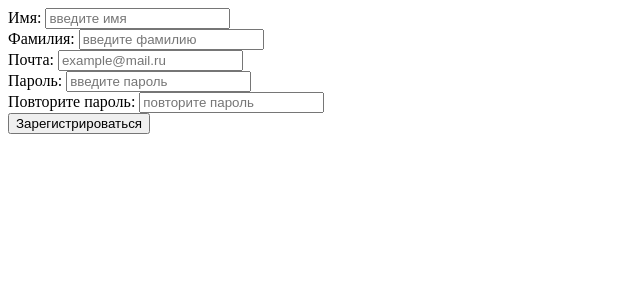
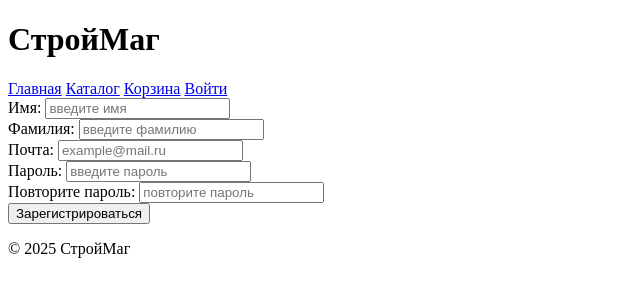
Before and after one commit to darya-sheb/OnlineBuildingMaterialsStore, a Python web app: template web/templates/auth/register.html in a window 1280 px wide. Shown: the top 300 px of the page, without its empty margins (0-640 px from the left). Run offline with Jinja, Linux system fonts and the light colour scheme; the template is opened without the code that fills it, so the values that code supplies are empty.

Commit message:
add header and footer (block 2)

```diff
--- a/web/templates/auth/register.html
+++ b/web/templates/auth/register.html
@@ -6,7 +6,17 @@
     <title>Регистрация в СтройМаг</title>
 </head>
 <body>
-    <form class="форма">
+    <div class="header">
+        <h1>СтройМаг</h1>
+        <nav>
+            <a href="/">Главная</a>
+            <a href="/catalog">Каталог</a>
+            <a href="/cart">Корзина</a>
+            <a href="/login">Войти</a>
+        </nav>
+    </div>
+
+    <div class="форма">
             <div class="поле">
                 <label>Имя:</label>
                 <input type="text" placeholder="введите имя">
@@ -27,7 +37,13 @@
                 <label>Повторите пароль:</label>
                 <input type="password" placeholder="повторите пароль">
             </div>
+
     <button type="submit" class="тык">Зарегистрироваться</button>
-        </form>
+    </div>
+
+    <div class="footer">
+        <p>© 2025 СтройМаг</p>
+    </div>
+
 </body>
 </html>
--- /dev/null
+++ b/web/templates/footer.html
@@ -0,0 +1,3 @@
+<div class="footer">
+    <p>© 2025 СтройМаг</p>
+</div>
```
Also changed, not shown: web/templates/auth/login.html (+17 -3 lines), web/templates/header.html (added, +9 -0 lines).
